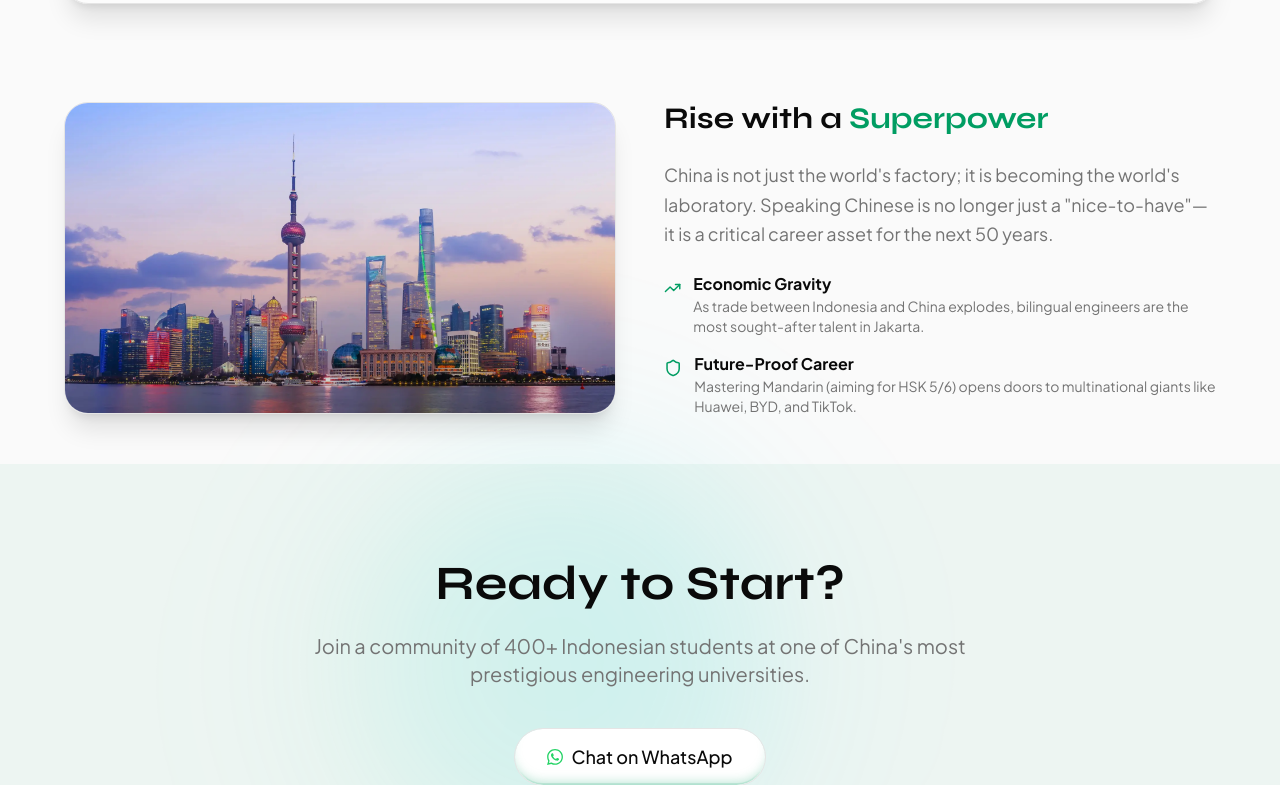
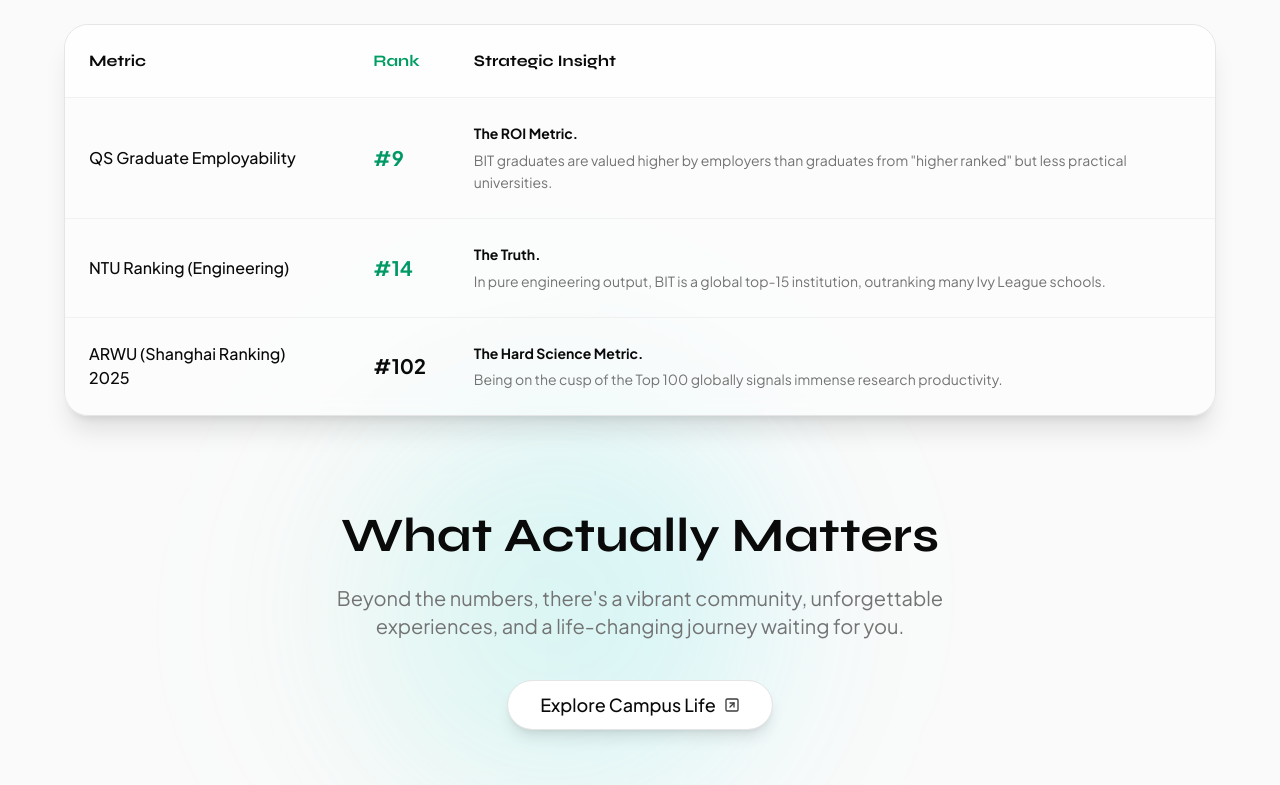
Before and after one commit to studyinbit/studyinbit.github.io, a Next.js app: page / in a window 1280 px wide. Shown: the part 1828-2613 px from the top of the page. Built offline with nearby package versions, Linux system fonts and the light colour scheme.

Commit message:
feat(segue): add segue to other pages

```diff
--- a/app/campus-life/page.tsx
+++ b/app/campus-life/page.tsx
@@ -4,6 +4,7 @@ import { motion } from "framer-motion";
 import { BlurImage } from "@/components/ui/blur-image";
 import { MapPin, Coffee, Utensils, Wifi, Bus, Bike, Shield } from "lucide-react";
 import { GradientBlob } from "@/components/ui/GradientBlob";
+import { PageSegue } from "@/components/ui/PageSegue";
 
 import dormImg1 from "@/public/images/uni/IMG_20251103_130246 (1).webp";
 import dormImg2 from "@/public/images/uni/IMG_20251109_094544.webp";
@@ -67,7 +68,7 @@ export default function CampusLifePage() {
   ];
 
   return (
-    <div className="relative overflow-hidden min-h-screen pt-32 pb-20">
+    <div className="relative overflow-hidden min-h-screen pt-32">
       <GradientBlob variant="cool" className="top-20 left-0 w-[600px] h-[600px] -translate-x-1/3 opacity-30" />
       <GradientBlob variant="warm" className="bottom-0 right-0 w-[500px] h-[500px] translate-x-1/3 opacity-30" />
 
@@ -221,7 +222,7 @@ export default function CampusLifePage() {
         {/* Gallery */}
         <div>
           <h2 className="text-3xl font-display font-bold mb-12 text-center">Campus Moments</h2>
-          <div className="columns-2 md:columns-3 gap-4 md:gap-6">
+          <div className="mb-24 columns-2 md:columns-3 gap-4 md:gap-6">
              {galleryImages.map((img, idx) => (
                <motion.div
                  key={idx}
@@ -247,6 +248,14 @@ export default function CampusLifePage() {
         </div>
 
       </div>
+
+      {/* Link to Community Page */}
+      <PageSegue
+        title="Meet Your Community"
+        description="Join 400+ Indonesian students and discover the support system that makes BIT feel like home."
+        buttonText="Discover the Community"
+        buttonHref="/community"
+      />
     </div>
   );
 }
--- a/app/page.tsx
+++ b/app/page.tsx
@@ -4,8 +4,7 @@ import { motion } from "framer-motion";
 import { BlurImage } from "@/components/ui/blur-image";
 import { TrendingUp, Shield, Award, Zap } from "lucide-react";
 import { GradientBlob } from "@/components/ui/GradientBlob";
-import { WhatsAppButton } from "@/components/ui/WhatsAppButton";
-import { Card, CardContent, CardHeader } from "@/components/ui/card";
+import { PageSegue } from "@/components/ui/PageSegue";
 import { siteContent } from "@/lib/content";
 
 // Static Image Imports
@@ -222,13 +221,53 @@ export default function Home() {
             </motion.div>
           </div>
 
+          {/* Chinese Language Section */}
+          <div className="grid mb-24 md:grid-cols-2 gap-12 items-center">
+            <div className="order-2 md:order-1">
+              <motion.div
+                initial={{ opacity: 0, scale: 0.9 }}
+                whileInView={{ opacity: 1, scale: 1 }}
+                viewport={{ once: true, margin: "-100px" }}
+                transition={{ duration: 0.5 }}
+                className="relative rounded-3xl overflow-hidden shadow-xl border border-border group"
+              >
+                <div className="aspect-video relative">
+                  <BlurImage src={shanghaiImg} alt="Shanghai Skyline - China's Rise" fill className="object-cover group-hover:scale-105 transition-transform duration-700" placeholder="blur" />
+                  <div className="absolute inset-0 bg-gradient-to-t from-black/20 to-transparent z-10" />
+                </div>
+              </motion.div>
+            </div>
+            <div className="order-1 md:order-2">
+              <h2 className="text-3xl font-display font-bold mb-6">Rise with a <span className="text-primary">Superpower</span></h2>
+              <p className="text-muted-foreground text-lg leading-relaxed mb-6">
+                China is not just the world&apos;s factory; it is becoming the world&apos;s laboratory. Speaking Chinese is no longer just a &quot;nice-to-have&quot;—it is a critical career asset for the next 50 years.
+              </p>
+              <ul className="space-y-4">
+                <li className="flex items-start gap-3">
+                  <TrendingUp className="w-6 h-6 text-primary mt-1" />
+                  <div>
+                    <h4 className="font-bold text-foreground">Economic Gravity</h4>
+                    <p className="text-sm text-muted-foreground">As trade between Indonesia and China explodes, bilingual engineers are the most sought-after talent in Jakarta.</p>
+                  </div>
+                </li>
+                <li className="flex items-start gap-3">
+                  <Shield className="w-6 h-6 text-primary mt-1" />
+                  <div>
+                    <h4 className="font-bold text-foreground">Future-Proof Career</h4>
+                    <p className="text-sm text-muted-foreground">Mastering Mandarin (aiming for HSK 5/6) opens doors to multinational giants like Huawei, BYD, and TikTok.</p>
+                  </div>
+                </li>
+              </ul>
+            </div>
+          </div>
+
           {/* Rankings Table */}
-          <div className="mb-24">
+          <div className="mb-12">
             <div className="text-center mb-8">
+              <h2 className="text-3xl font-display font-bold mb-4">Other Metrics</h2>
               <p className="text-xs font-medium uppercase tracking-wider text-muted-foreground mb-4">
                 Global Recognition <span className="text-muted-foreground/50">(Multiple Rankings)</span>
               </p>
-              <h2 className="text-3xl font-display font-bold mb-4">Other Metrics</h2>
             </div>
 
             {/* Mobile Card Layout */}
@@ -295,62 +334,15 @@ export default function Home() {
               </table>
             </motion.div>
           </div>
-
-          {/* Chinese Language Section */}
-          <div className="grid md:grid-cols-2 gap-12 items-center">
-            <div className="order-2 md:order-1">
-              <motion.div
-                initial={{ opacity: 0, scale: 0.9 }}
-                whileInView={{ opacity: 1, scale: 1 }}
-                viewport={{ once: true, margin: "-100px" }}
-                transition={{ duration: 0.5 }}
-                className="relative rounded-3xl overflow-hidden shadow-xl border border-border group"
-              >
-                <div className="aspect-video relative">
-                  <BlurImage src={shanghaiImg} alt="Shanghai Skyline - China's Rise" fill className="object-cover group-hover:scale-105 transition-transform duration-700" placeholder="blur" />
-                  <div className="absolute inset-0 bg-gradient-to-t from-black/20 to-transparent z-10" />
-                </div>
-              </motion.div>
-            </div>
-            <div className="order-1 md:order-2">
-              <h2 className="text-3xl font-display font-bold mb-6">Rise with a <span className="text-primary">Superpower</span></h2>
-              <p className="text-muted-foreground text-lg leading-relaxed mb-6">
-                China is not just the world&apos;s factory; it is becoming the world&apos;s laboratory. Speaking Chinese is no longer just a &quot;nice-to-have&quot;—it is a critical career asset for the next 50 years.
-              </p>
-              <ul className="space-y-4">
-                <li className="flex items-start gap-3">
-                  <TrendingUp className="w-6 h-6 text-primary mt-1" />
-                  <div>
-                    <h4 className="font-bold text-foreground">Economic Gravity</h4>
-                    <p className="text-sm text-muted-foreground">As trade between Indonesia and China explodes, bilingual engineers are the most sought-after talent in Jakarta.</p>
-                  </div>
-                </li>
-                <li className="flex items-start gap-3">
-                  <Shield className="w-6 h-6 text-primary mt-1" />
-                  <div>
-                    <h4 className="font-bold text-foreground">Future-Proof Career</h4>
-                    <p className="text-sm text-muted-foreground">Mastering Mandarin (aiming for HSK 5/6) opens doors to multinational giants like Huawei, BYD, and TikTok.</p>
-                  </div>
-                </li>
-              </ul>
-            </div>
-          </div>
         </div>
       </section>
 
-      {/* CTA Section */}
-      <section className="py-24 px-6 relative overflow-hidden">
-        <div className="absolute inset-0 bg-primary/5 -skew-y-3 transform origin-top-left scale-110" />
-        <div className="container mx-auto max-w-4xl relative z-10 text-center">
-          <h2 className="text-4xl md:text-5xl font-display font-bold mb-6">Ready to Start?</h2>
-          <p className="text-xl text-muted-foreground mb-10 max-w-2xl mx-auto">
-            Join a community of 400+ Indonesian students at one of China&apos;s most prestigious engineering universities.
-          </p>
-          <div className="flex justify-center">
-            <WhatsAppButton />
-          </div>
-        </div>
-      </section>
+      <PageSegue
+        title="What Actually Matters"
+        description="Beyond the numbers, there's a vibrant community, unforgettable experiences, and a life-changing journey waiting for you."
+        buttonText="Explore Campus Life"
+        buttonHref="/campus-life"
+      />
     </div>
   );
 }
--- /dev/null
+++ b/components/ui/PageSegue.tsx
@@ -0,0 +1,39 @@
+"use client";
+
+import { Button } from "@/components/ui/button";
+import { SquareArrowTopRight } from "@/components/ui/SquareArrowTopRight";
+
+interface PageSegueProps {
+  title: string;
+  description: string;
+  buttonText: string;
+  buttonHref: string;
+}
+
+export function PageSegue({ title, description, buttonText, buttonHref }: PageSegueProps) {
+  return (
+    <section className="pb-24 px-6">
+      <div className="container mx-auto max-w-4xl text-center">
+        {title && <h2 className="text-4xl md:text-5xl font-display font-bold mb-6">{title}</h2>}
+        {description && (
+          <p className="text-xl text-muted-foreground mb-10 max-w-2xl mx-auto">
+            {description}
+          </p>
+        )}
+        <div className="flex justify-center">
+          <Button
+            asChild
+            size="lg"
+            variant="outline"
+            className="group rounded-full px-8 py-6 text-lg bg-white text-foreground hover:bg-gray-100 hover:text-foreground shadow-lg border border-border transition-colors"
+          >
+            <a href={buttonHref} className="flex items-center gap-2">
+              {buttonText}
+              <SquareArrowTopRight />
+            </a>
+          </Button>
+        </div>
+      </div>
+    </section>
+  );
+}
--- a/components/ui/SquareArrowTopRight.tsx
+++ b/components/ui/SquareArrowTopRight.tsx
@@ -1,49 +1,31 @@
-import React from "react";
-import { cn } from "@/lib/utils";
+"use client";
 
-export interface SquareArrowTopRightProps extends React.SVGProps<SVGSVGElement> {
-  /**
-   * The width and height of the icon in pixels.
-   * @default 24
-   */
-  size?: number | string;
-  /**
-   * The thickness of the stroke.
-   * @default 3
-   */
-  strokeWidth?: number;
+import { motion } from "framer-motion";
+
+interface SquareArrowTopRightProps {
+  className?: string;
 }
 
-export function SquareArrowTopRight({
-  size = 24,
-  strokeWidth = 3,
-  className,
-  ...props
-}: SquareArrowTopRightProps) {
+export function SquareArrowTopRight({ className = "w-5 h-5" }: SquareArrowTopRightProps) {
   return (
     <svg
-      width={size}
-      height={size}
-      viewBox="0 0 32 32"
+      xmlns="http://www.w3.org/2000/svg"
+      viewBox="0 0 24 24"
       fill="none"
-      xmlns="http://www.w3.org/2000/svg"
-      className={cn(className)}
-      {...props}
+      stroke="currentColor"
+      strokeWidth="2"
+      strokeLinecap="round"
+      strokeLinejoin="round"
+      className={className}
     >
-      <path
-        d="M2 3H29V30"
-        stroke="currentColor"
-        strokeWidth={strokeWidth}
-        strokeLinecap="round"
-        strokeLinejoin="round"
-      />
-      <path
-        d="M2 30L29 3"
-        stroke="currentColor"
-        strokeWidth={strokeWidth}
-        strokeLinecap="round"
-        strokeLinejoin="round"
-      />
+      {/* Square - static */}
+      <rect width="18" height="18" x="3" y="3" rx="2" className="opacity-80 group-hover:opacity-100 transition-opacity" />
+
+      {/* Arrow - animated on parent hover */}
+      <g className="opacity-80 group-hover:opacity-100 transition-opacity group-hover:translate-x-0.5 group-hover:-translate-y-0.5 transition-transform duration-200">
+        <path d="M15 9l-6 6" />
+        <path d="M15 15V9h-6" />
+      </g>
     </svg>
   );
 }
```
Also changed, not shown: app/admissions/page.tsx (+14 -12 lines), app/community/page.tsx (+12 -8 lines).
